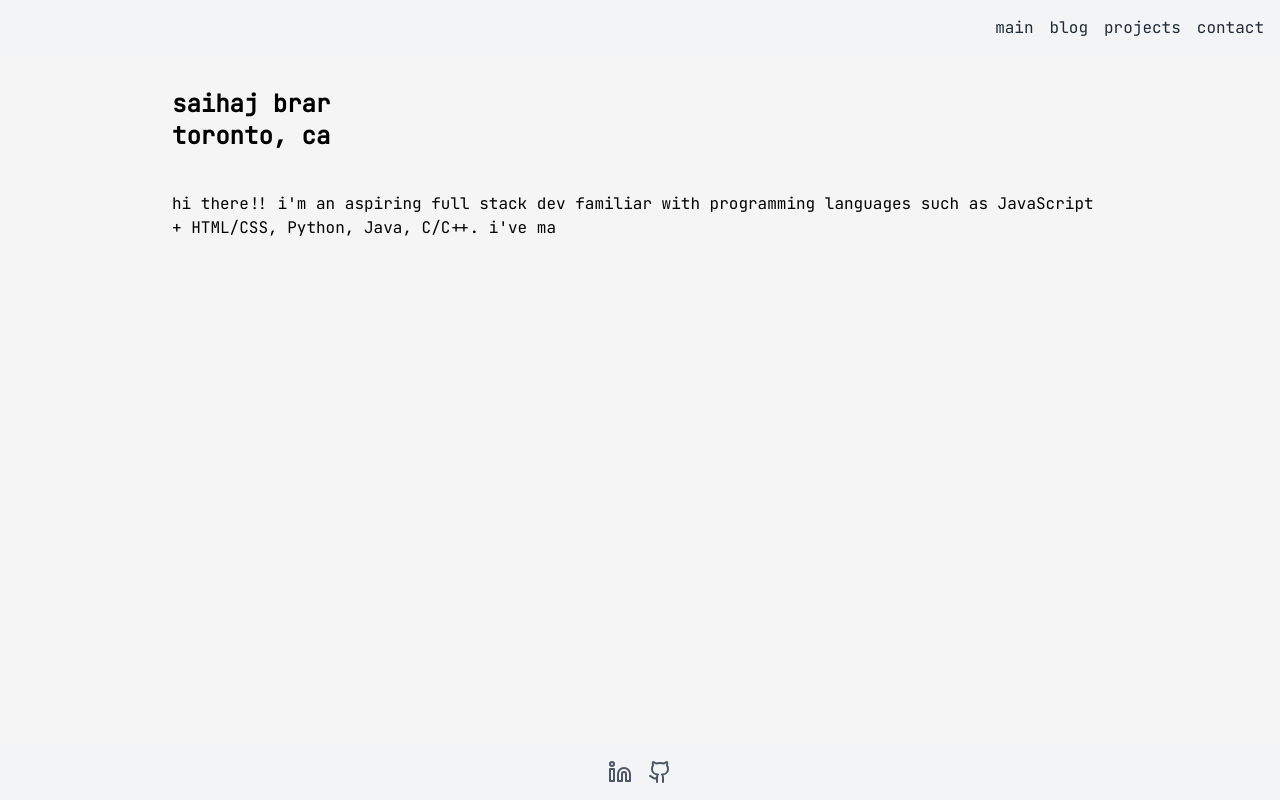
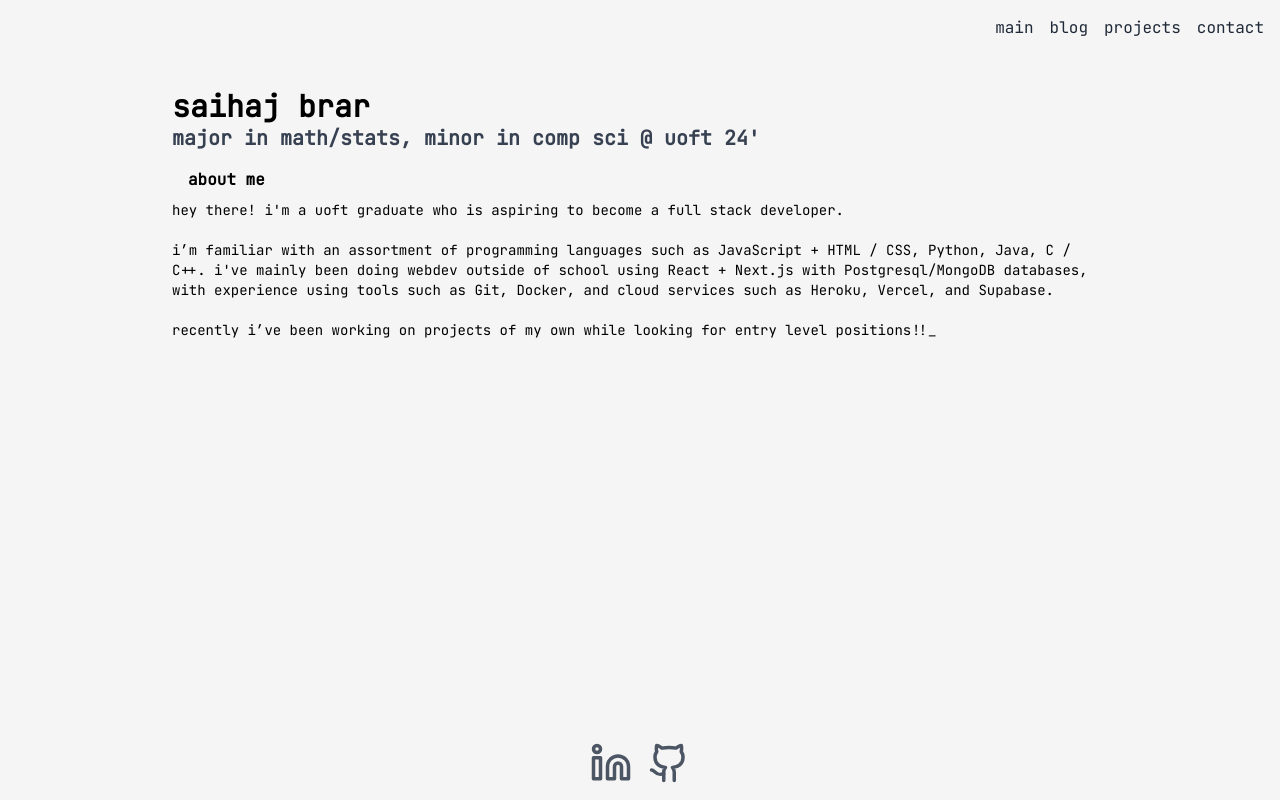
Before and after one commit to Saihaj7/saihaj, a Next.js app: page / in a window 1280 px wide. Built offline with nearby package versions, Linux system fonts and the light colour scheme.

Commit message:
minor changes

```diff
--- a/src/app/globals.css
+++ b/src/app/globals.css
@@ -6,3 +6,21 @@
   /*--background: #ffffff;
   --foreground: #171717; */
 }
+
+@keyframes blink {
+  0% {
+    opacity: 0;
+  }
+
+  50% {
+    opacity: 1;
+  }
+
+  100% {
+    opacity: 0;
+  }
+}
+
+.cursor {
+  animation: blink 1s infinite;
+}
--- a/src/app/page.tsx
+++ b/src/app/page.tsx
@@ -6,30 +6,34 @@ import Link from "next/link"
 import { Github, Linkedin } from 'lucide-react'
 
 export default function Home() {
+
+  //BACKGROUND OF 010101010101010101010 WITH ON HOVER LIKE THAT REFERENCE
   const [text, setText] = useState('')
-  const fullText = `hii there!! i'm an aspiring full stack dev familiar with programming languages such as JavaScript + HTML/CSS, Python, Java, C/C++. i've mainly been doing webdev outside of school using React + Next.js with Postgresql/MongoDB databases.
+  //const fullText = "hi there!! i'm an aspiring full stack dev familiar with programming languages such as JavaScript + HTML / CSS, Python, Java, C / C++. i've mainly been doing webdev outside of school using React + Next.js with Postgresql/MongoDB databases. i am currently building MusicDrop and awaiting Spotify's approval for production level API access.i am currently looking for an entry level dev position!"
 
-i am currently building MusicDrop and awaiting Spotify's approval for production level API access.
+  //const fullText = "hey there! welcome to my personal page. \n\ni'm a UofT graduate who is aspiring to become a full stack dev fimiliar with an assortment of programming languages such as JavaScript + HTML/CSS, Python, Java, C/C++. i've mainly been doing webdev outside of school using React + Next.js with Postgresql/MongoDB databases.\n\nthe job search has "
 
-i am currently looking for an entry level dev position!`
-
+  const fullText = "hey there! i'm a uoft graduate who is aspiring to become a full stack developer.\n\ni’m familiar with an assortment of programming languages such as JavaScript + HTML / CSS, Python, Java, C / C++. i've mainly been doing webdev outside of school using React + Next.js with Postgresql/MongoDB databases, with experience using tools such as Git, Docker, and cloud services such as Heroku, Vercel, and Supabase.\n\nrecently i’ve been working on projects of my own while looking for entry level positions!!"
   useEffect(() => {
     let i = 0
-    const typingEffect = setInterval(() => {
+    const typingEffect = () => {
       if (i < fullText.length) {
-        setText(prevText => prevText + fullText.charAt(i))
+        setText(fullText.slice(0, i + 1))
         i++
-      } else {
-        clearInterval(typingEffect)
+        setTimeout(typingEffect, 10)
       }
-    }, 40)
+    }
+    typingEffect()
 
-    return () => clearInterval(typingEffect)
+    return () => {
+      i = fullText.length
+    }
   }, [])
+
 
   return (
     <div className="min-h-screen flex flex-col">
-      <header className="p-4 bg-gray-100">
+      <header className="p-4 ">
         <nav className="flex justify-center space-x-4">
           <div className='mr-auto' />
           <Link href="/" className="text-gray-800 hover:text-gray-600">main</Link>
@@ -41,31 +45,48 @@ i am currently looking for an entry level dev position!`
 
       <main className="flex-grow container mx-auto px-4 py-8">
         <div className="w-3/4 mx-auto">
-          <h1 className="text-2xl font-bold mb-4">
-            saihaj brar
-            <br />
-            toronto, ca
+          <div className=' pb-4'>
+            <h1 className="text-3xl font-semibold ">
+              saihaj brar
+            </h1>
+            <h1 className='text-xl font-bold'>
+              <span className='text-gray-700'>major in math/stats, minor in comp sci @ uoft 24'</span>
+              <br />
+            </h1>
+          </div>
+          <h1 className='font-semibold pl-4 pb-2'>
+            about me
           </h1>
-          <br />
-          <p className="whitespace-pre-wrap">{text}<span className={`${text?.length % 2 == 0 ? 'inline' : 'hidden'}`}>_</span></p>
+          <p className="whitespace-pre-wrap text-sm">{text}<span className={`cursor`}>_</span></p>
           <br />
           {/*
+          <h1 className='font-semibold pl-4 pb-2'>
+            what am i up to?
+          </h1>
           <p>
-            i am currently building <Link className="bg-black/30 hover:bg-black/50 transition-colors" href="https://musicdrop.vercel.app">MusicDrop</Link> and
-            awaiting Spotify's approval for production level API access.
+
+            I am currently building <Link className="bg-black/30 hover:bg-black/50 transition-colors" href="https://musicdrop.vercel.app">MusicDrop</Link>,
+            a public song submission dropbox created for Spotify users using their developer API
+            along with React’s Next.js framework and Supabase’s postgresql database. Users can
+            display their MusicDrop share links across social media and let their followers
+            (who are also Spotify users) to send them songs with an optional message, then, with
+            the click of a button the recipient can push the submissions into a playlist on
+            their account to listen with ease. MusicDrop is currently awaiting approval
+            from Spotify for full production API access. For more information check out
+            my new blog section!
           </p>
-          */}
+*/}
         </div>
       </main>
 
-      <footer className="p-4 bg-gray-100">
+      <footer className="p-4">
         <div className="flex justify-center space-x-4">
           <a href="https://www.linkedin.com/in/saihajbrar/" target="_blank" rel="noopener noreferrer" className="text-gray-600 hover:text-gray-800">
-            <Linkedin size={24} />
+            <Linkedin size={42} />
             <span className="sr-only">LinkedIn</span>
           </a>
           <a href="https://github.com/Saihaj7" target="_blank" rel="noopener noreferrer" className="text-gray-600 hover:text-gray-800">
-            <Github size={24} />
+            <Github size={42} />
             <span className="sr-only">GitHub</span>
           </a>
         </div>
```
